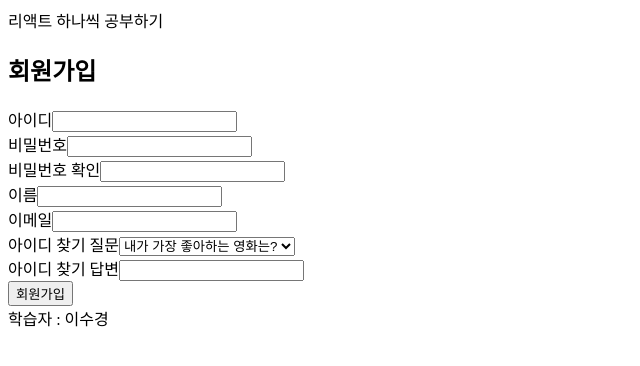
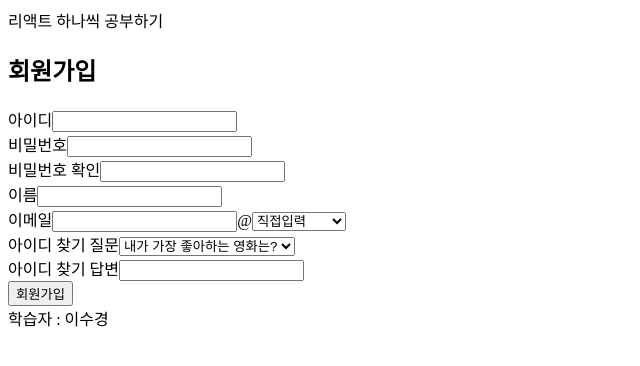
Before and after one commit to sukyung6999/practice-react, a React (Vite) app: page /join in a window 1280 px wide. Shown: the top 366 px of the page, without its empty margins (0-640 px from the left). Built offline with nearby package versions, Linux system fonts and the light colour scheme.

Commit message:
modify: 이메일 선택사항으로 적용

```diff
--- a/src/components/Join/JoinForm.tsx
+++ b/src/components/Join/JoinForm.tsx
@@ -1,4 +1,16 @@
 import { SubmitHandler, useForm } from "react-hook-form";
+
+enum DomainList {
+  custom = '직접입력',
+  gmail = 'gmail.com',
+  naver = 'naver.com',
+  daum = 'daum.net',
+  hanmail = 'hanmail.net',
+  nate = 'nate.com',
+  hotmail = 'hotmail.com',
+  yahoo = 'yahoo.co.kr',
+  kakao = 'kakao.com'
+}
 
 enum QuestionList {
   option1 = "내가 가장 좋아하는 영화는?",
@@ -11,6 +23,7 @@ interface FormValue {
   passwordConfirm: string;
   name: string;
   email: string;
+  domain: DomainList;
   question: QuestionList;
   answer: string;
 }
@@ -37,7 +50,7 @@ function JoinForm() {
             pattern: /[A-Za-z0-9]/
           })}
         />
-        {errors.id && <span>아이디를 확인해주세요. (4~12자 영문 또는 숫자만 가능)</span>}
+        {errors.id && <span>아이디를 확인해주세요. (4~12자 영문, 숫자 입력)</span>}
       </div>
       <div>
         <label htmlFor="password">비밀번호</label>
@@ -47,11 +60,9 @@ function JoinForm() {
           {...register("password", {
             required: true,
             pattern: /^(?=.*[a-zA-Z])(?=.*\d)(?=.*[!@#$%^&*-+])[a-zA-Z\d~!@#$%^&*-+]{8,20}$/
-            // 내 특수문자 : !@#$%^&*-=+
-            // 정답 : !@#$%^&*()
           })}
         />
-        {errors.password && <span>비밀번호를 확인해주세요. (8글자 이상, 영문, 숫자, 특수문자)</span>}
+        {errors.password && <span>비밀번호를 확인해주세요. (8~20자 영문, 숫자, 특수문자 조합)</span>}
       </div>
       <div>
         <label htmlFor="passwordConfirm">비밀번호 확인</label>
@@ -83,8 +94,21 @@ function JoinForm() {
           type="text"
           {...register("email", {
             required: true,
+            pattern: /[A-Za-z0-9]/
           })}
         />
+        @
+        <select name="" id="">
+          <option value={DomainList.custom}>{DomainList.custom}</option>
+          <option value={DomainList.gmail}>{DomainList.gmail}</option>
+          <option value={DomainList.naver}>{DomainList.naver}</option>
+          <option value={DomainList.daum}>{DomainList.daum}</option>
+          <option value={DomainList.hanmail}>{DomainList.hanmail}</option>
+          <option value={DomainList.nate}>{DomainList.nate}</option>
+          <option value={DomainList.hotmail}>{DomainList.hotmail}</option>
+          <option value={DomainList.yahoo}>{DomainList.yahoo}</option>
+          <option value={DomainList.kakao}>{DomainList.kakao}</option>
+        </select>
         {errors.email && <span>이메일을 확인해주세요.</span>}
       </div>
       <div>
```
